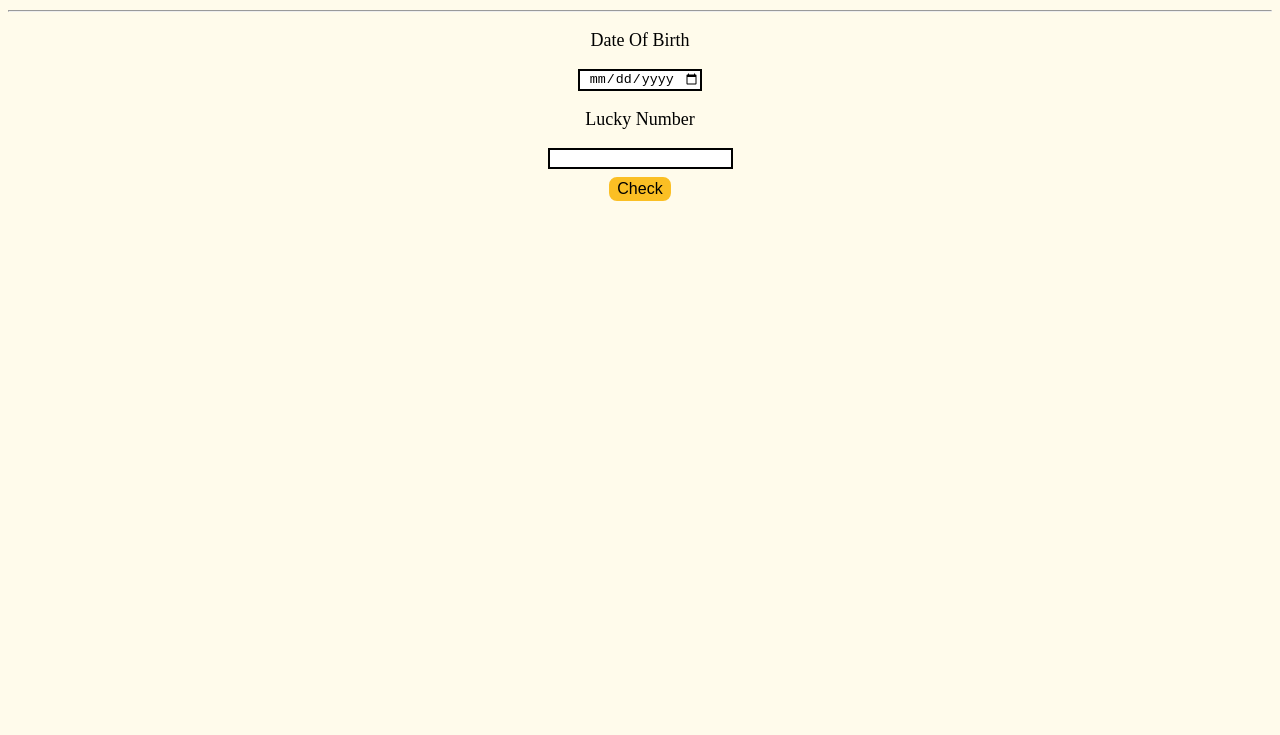
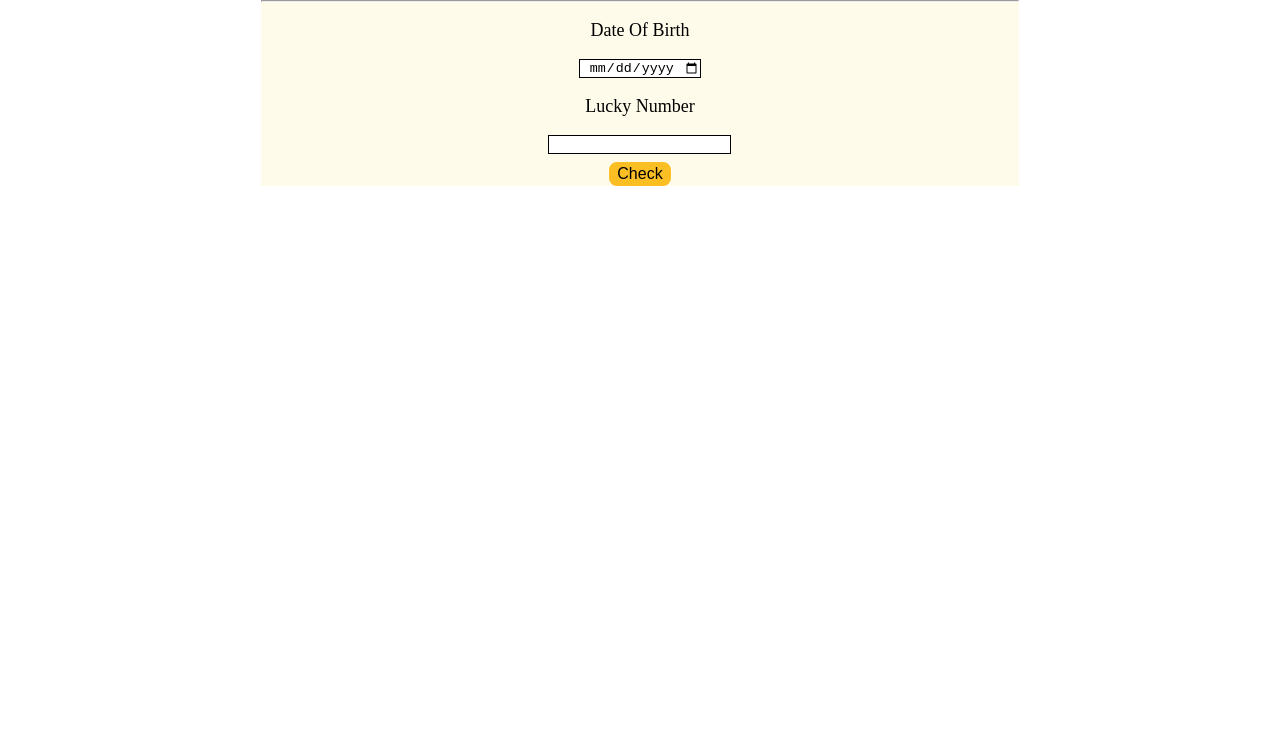
Before and after one commit to vidhimakani74/Lucky-Birthday, a plain HTML site: page index.html in a window 1280 px wide. Shown: the part 65-800 px from the top of the page. Drawn offline with Linux system fonts and the light colour scheme.

Commit message:
styles added

```diff
--- a/app.js
+++ b/app.js
@@ -4,9 +4,9 @@ var checkNumberButton = document.querySelector("#check-button");
 var outputBox = document.querySelector("#check-number");
 
 function calculateSum(dob) {
-  dob = dob.replaceAll("-","");
+  dob = dob.replaceAll("-", "");
   let sum = 0;
-  for (let i=0; i<dob.length; i++) {
+  for (let i = 0; i < dob.length; i++) {
     sum = sum + Number(dob.charAt(i));
   }
   return sum;
@@ -14,9 +14,9 @@ function calculateSum(dob) {
 
 function compareValues(sum, luckyNumber) {
   if (sum % luckyNumber === 0) {
-    outputBox.innerText = "yehh.. Your Birthaday is LUCKY!🥳";
+    outputBox.innerText = "Your Birthaday is LUCKY!🥳";
   } else {
-    outputBox.innerText = "Sorry, Try another Lucky Number 😢";
+    outputBox.innerText = "Try another Lucky Number 😢";
   }
 }
 
--- a/index.html
+++ b/index.html
@@ -8,9 +8,10 @@
     <link rel="stylesheet" href="styles.css" />
   </head>
   <body>
-    <h1>Lucky Birthday 🎉</h1>
-<hr>
     <div class="container">
+      <h1>Lucky Birthday 🎉</h1>
+      <hr />
+
       <label for="date-of-birth"><p>Date Of Birth</p></label>
       <input type="date" id="date-of-birth" />
 
--- a/styles.css
+++ b/styles.css
@@ -1,61 +1,53 @@
+body {
+  background-color: white;
+  text-align: center;
+  color: black;
+  font-size: large;
+}
 
-body{
-    background-color: #fffbeb;
-    text-align: center;
-    color:black;
-    font-size: large;
-
-}
-h1{
+h1 {
   color: #fbbf24;
   text-align: center;
-    margin:auto;
+  margin: auto;
   margin-bottom: 2%;
 }
-.container{
-    width: 80%;
-    height: 50%;
-    margin:auto;
+
+.container {
+  background-color: #fffbeb;
+  width: 60%;
+  height: 100%;
+  margin: auto;
 }
-input,label
-{
+
+input,
+label {
   display: block;
   margin: auto;
+}
 
-
-}
-input{
+input {
   margin-bottom: 0.5rem;
   text-align: center;
 }
 
-#check-button{
+#check-button {
   display: block;
-    margin-top:0.5rem;
-    margin-bottom:1rem;
-    margin:auto;
-    background:#fbbf24;
+  margin-bottom: 0.5rem;
+  margin: auto;
+  background: #fbbf24;
   border: 2px solid #fbbf24;
   border-radius: 0.5rem;
   text-decoration: black;
   font-size: medium;
 }
 
-#date-of-birth{
+#date-of-birth {
   align-self: center;
-    border: solid black 2px;
+  border: solid black 1.5px;
   display: block;
-
 }
 
-#lucky-number{
+#lucky-number {
   align-self: center;
-    border: solid black 2px;
+  border: solid black 1.5px;
 }
-.column1{
-    display: flex;
-    flex-direction: column;
-    align-items: center;
-    gap: 10px;
-    /* background-color: #fce7f3; */
-}
```
Lines whose indentation alone changed are shown as unchanged.
